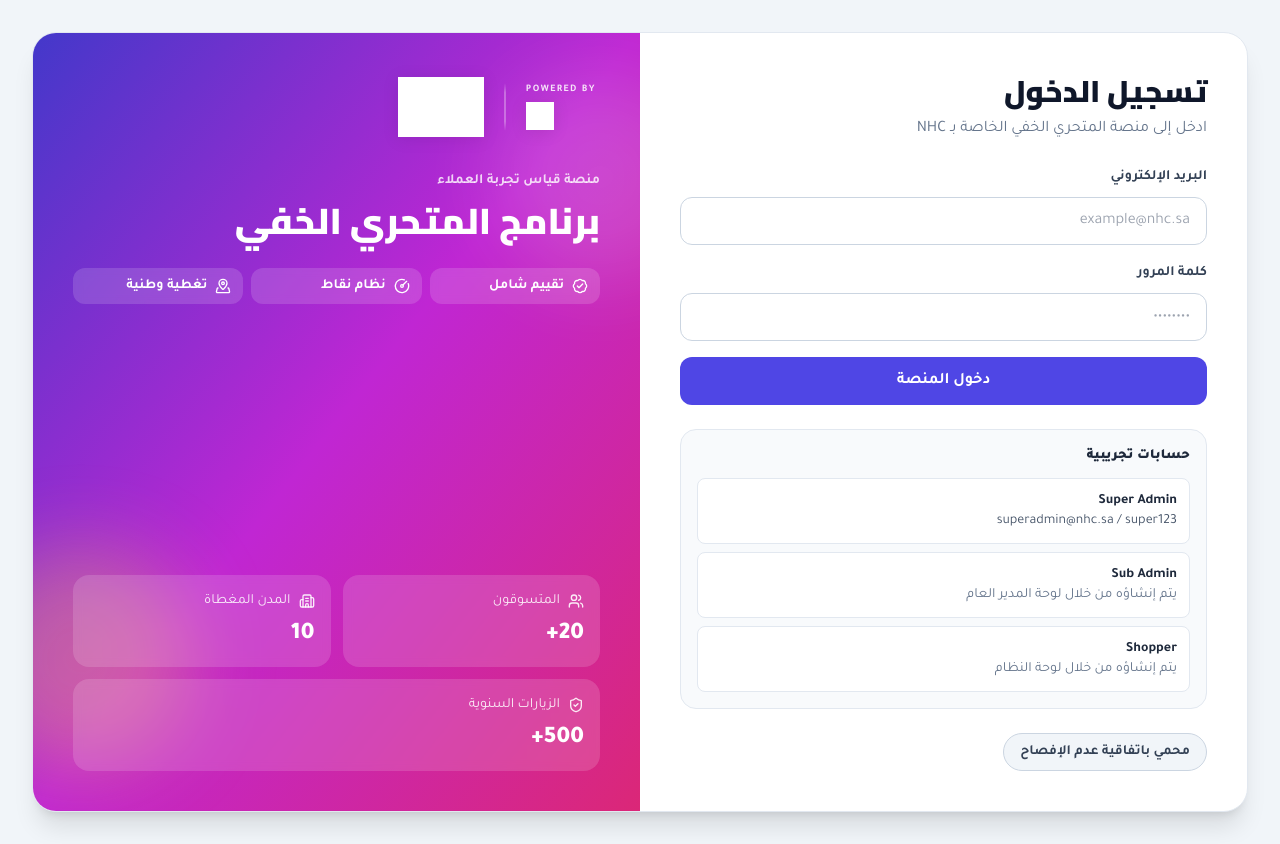
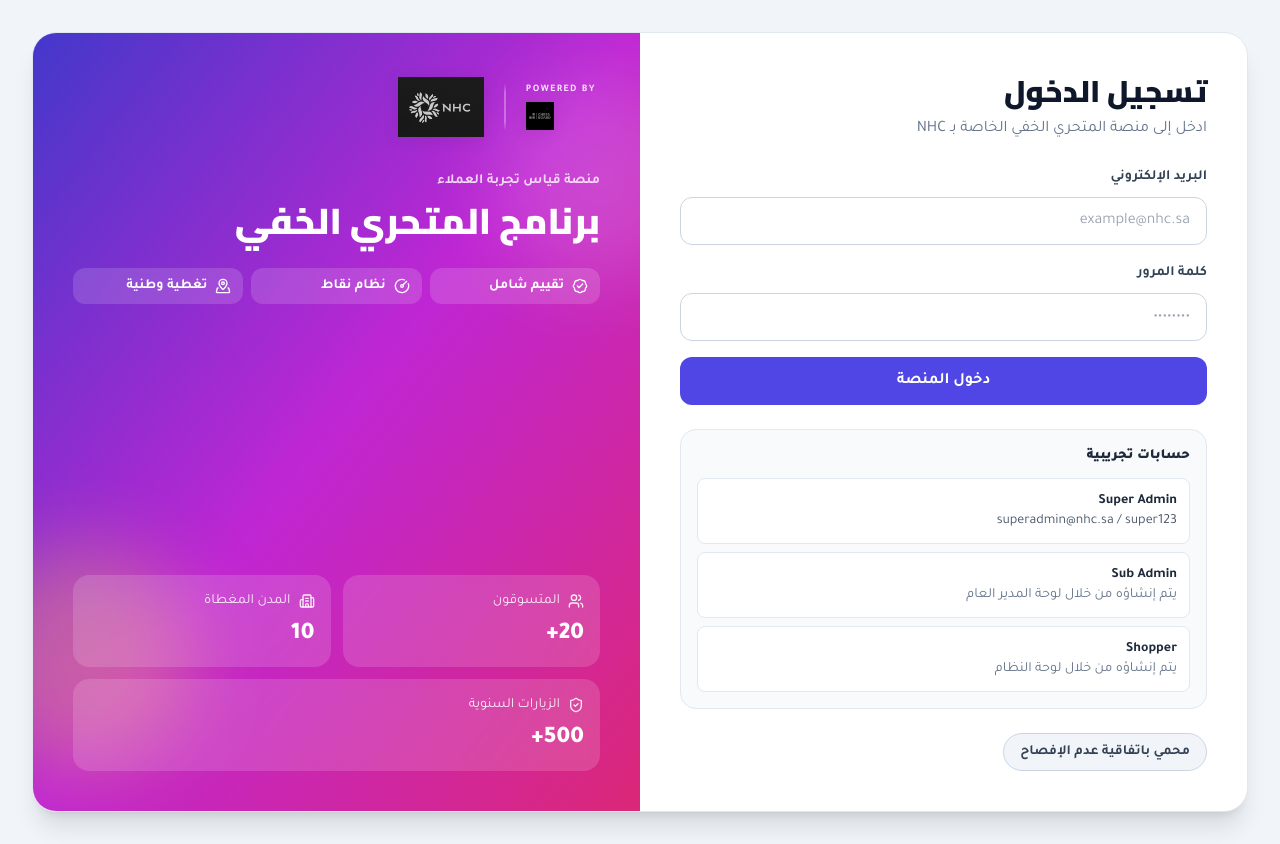
Before and after one commit to YusufMohamed-tech/NHC_Live_dashboard, a React (Vite) app: page / in a window 1280 px wide. Built offline with nearby package versions, Linux system fonts and the light colour scheme.

Commit message:
fix(branding): use css blend mode to fix white block on non-transparent logos

```diff
--- a/src/index.css
+++ b/src/index.css
@@ -137,7 +137,8 @@
 
   .co-brand-light .co-brand-logo-nhc,
   .co-brand-light .co-brand-logo-chess {
-    filter: brightness(0) invert(1) drop-shadow(0 2px 8px rgba(0,0,0,0.08));
+    filter: grayscale(1) invert(1) drop-shadow(0 2px 8px rgba(0,0,0,0.08));
+    mix-blend-mode: screen;
     background: transparent !important;
   }
 
```
